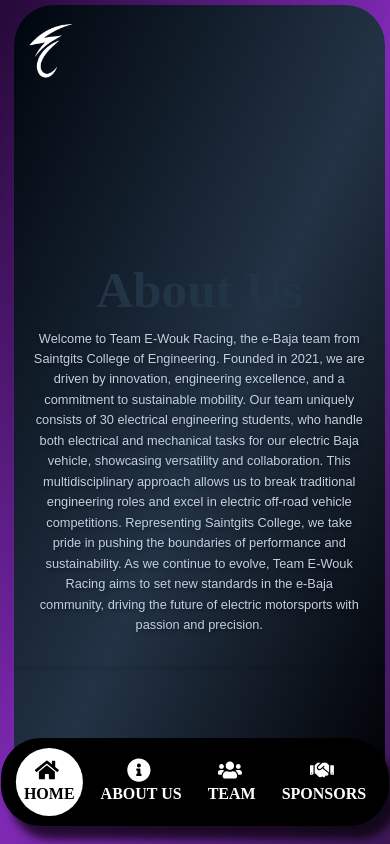
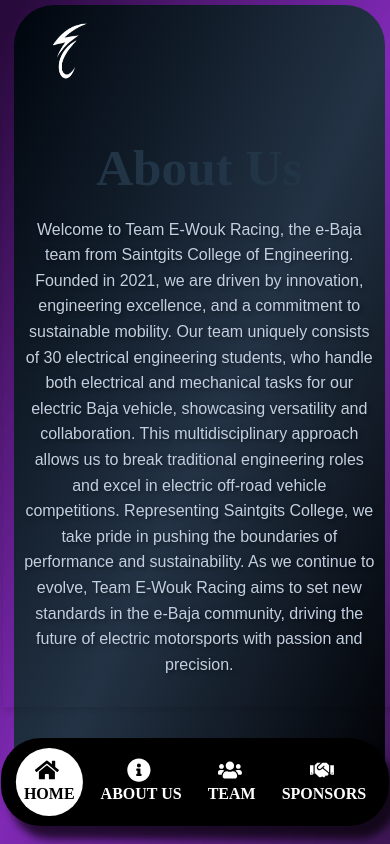
Before and after one commit to karthikeyan-ks/Ewouk, a React (Vite) app: page /About in a window 390 px wide. Built offline with nearby package versions, Linux system fonts and the light colour scheme.

Commit message:
new change css in about

```diff
--- a/src/pages/About.css
+++ b/src/pages/About.css
@@ -1,17 +1,16 @@
 .image-container1 img {
-    position: absolute;
-    top: 10%;
-    left: 5%;
-    transform: translate(-50%, -50%);
-    width: 10vw; /* Adjusted for responsive size */
-    height: auto; /* Maintain aspect ratio */
+    position: absolute; /* Allows free positioning */
+    top: 10%; /* Offset from the vertical center */
+    left: 5%; /* Offset from the horizontal center */
+    transform: translate(-60%, -60%);
+    width: 150px; /* Fixed size for larger screens */
+    height: 150px; /* Fixed size for larger screens */
 }
 
 /* Card styling */
 .Card {
     width: 75%; /* Base width */
-    max-width: 800px; /* Limit maximum width for larger screens */
-    height: fit-content;
+    height: fit-content; /* Automatic height based on content */
     display: flex;
     flex-direction: column;
     justify-content: center;
@@ -19,15 +18,15 @@
     padding: 20px;
     text-align: center;
     box-shadow: 0px 4px 6px rgba(0, 0, 0, 0.1);
-    position: absolute;
-    top: 50%;
-    left: 50%; /* Center horizontally */
-    transform: translate(-50%, -50%);
+    position: absolute; /* Allows free positioning */
+    top: 50%; /* Center vertically */
+    left: 60%; /* Center horizontally */
+    transform: translate(-60%, -60%); /* Moves the card slightly off-center */
 }
 
 /* Paragraph styling */
 .Card p {
-    font-size: 1.3em;
+    font-size: 1.3em; /* Base font size */
     color: #C2CFE0;
     font-family: Abel, sans-serif;
     font-weight: 400;
@@ -39,59 +38,55 @@
 /* Responsive Styles */
 @media (max-width: 768px) {
     .image-container1 img {
-        width: 100px;
-        height: auto;
-        top: 5%;
-        left: 10%;
-        transform: translate(-50%, -50%);
+        width: 100px; /* Smaller size for tablets */
+        height: 100px; /* Maintain aspect ratio */
+        top: 5%; /* Slightly adjusted vertical position */
+        left: 10%; /* Adjust horizontal position */
+        transform: translate(-50%, -50%); /* Center adjustment */
     }
 
     .Card {
-        width: 90%;
-        left: 50%;
-        transform: translate(-50%, -50%);
-        top: 55%;
+        width: 90%; /* Wider card for smaller screens */
+        left: 50%; /* Center horizontally */
+        transform: translate(-50%, -50%); /* Center adjustment */
+        top: 55%; /* Adjusted vertical positioning */
     }
 
     .Card p {
-        font-size: .8em;
-        margin: 0 0 10px 0;
-        text-align: center;
+        font-size: 1.1em; /* Slightly smaller font size */
+        margin: 0 0 10px 0; /* Add margin below the paragraph */
+        text-align: center; /* Center text alignment */
     }
 
-    .Card h1, .Card h2 {
-        margin: 0 0 10px 0;
-        text-align: center;
+    /* Center the heading on mobile */
+    .Card h1, .Card h2 { /* Adjust for h1 and h2 or any other heading tags you are using */
+        margin: 0 0 10px 0; /* Add margin below the heading */
+        text-align: center; /* Center text alignment */
     }
 }
 
-/* Larger screens adjustments */
-@media (min-width: 1200px) {
+@media (max-width: 480px) {
     .image-container1 img {
-        width: 150px; /* Fixed size for larger screens */
-        height: auto;
+        width: 80px; /* Smaller size for mobile */
+        height: 80px; /* Maintain aspect ratio */
+        top: 5%; /* Keep vertical position */
+        left: 15%; /* Adjust horizontal position */
+        transform: translate(-50%, -50%); /* Center adjustment */
     }
 
     .Card {
-        width: 60%; /* Adjust card width */
-        padding: 30px; /* More padding on larger screens */
+        width: 95%; /* Almost full width on mobile */
+        top: 50%; /* Further adjusted vertical position */
     }
 
     .Card p {
-        font-size: 1.4em; /* Larger font size */
+        font-size: 1em; /* Smaller font size for mobile */
+        margin: 0 0 10px 0; /* Add margin below the paragraph */
     }
 
+    /* Center the heading on mobile */
     .Card h1, .Card h2 {
-        font-size: 2em; /* Larger heading font size */
+        margin: 0 0 20px 0; /* Add margin below the heading */
+        text-align: center; /* Center text alignment */
     }
 }
-
-@media (min-width: 1600px) {
-    .Card {
-        width: 50%; /* Wider card */
-    }
-
-    .Card p {
-        font-size: 1.5em; /* Even larger font size */
-    }
-}
```
